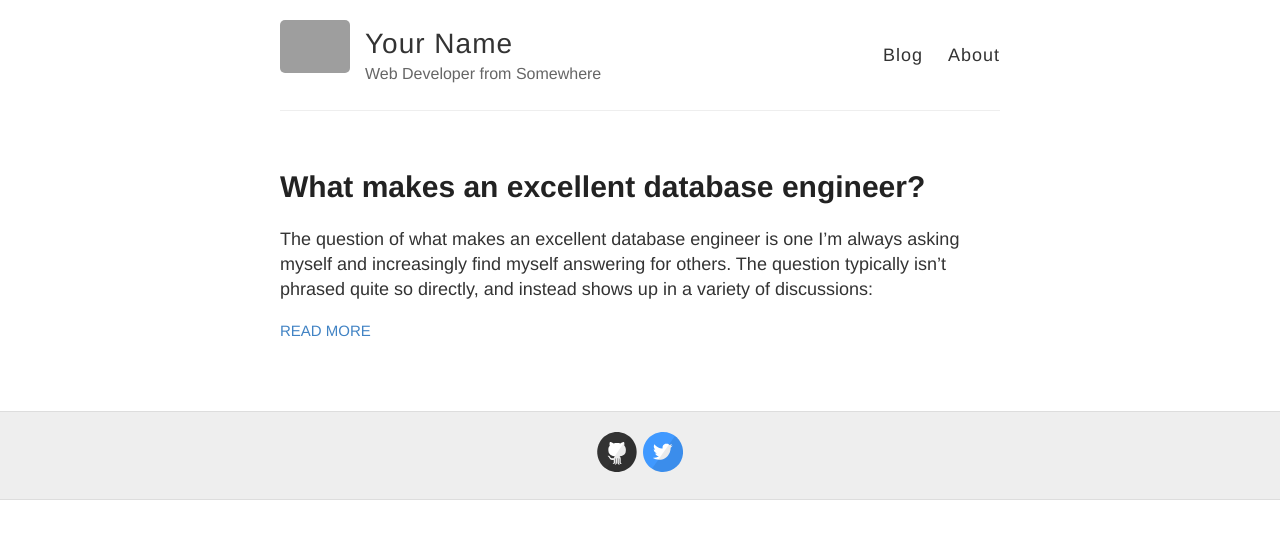
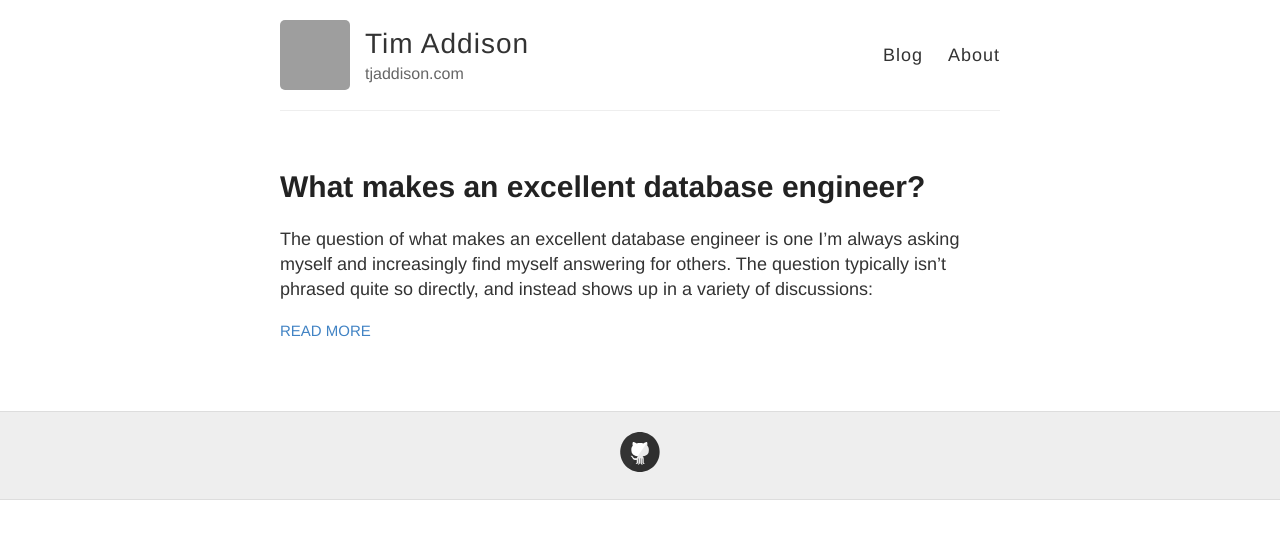
Before and after one commit to taddison/tjaddison.com, a Jekyll site: the page built from index.html, in a window 1280 px wide. Shown: the top 539 px of the page. Built offline with Jekyll 4.4.1, drawn with Linux system fonts in a browser that asks for light colours; grey boxes are pictures that could not be loaded.

Commit message:
Update config settings

```diff
--- a/_config.yml
+++ b/_config.yml
@@ -3,13 +3,13 @@
 #
 
 # Name of your site (displayed in the header)
-name: Your Name
+name: Tim Addison
 
 # Short bio or description (displayed in the header)
-description: Web Developer from Somewhere
+description: tjaddison.com
 
 # URL of your avatar or profile pic (you could use your GitHub profile pic)
-avatar: https://raw.githubusercontent.com/barryclark/jekyll-now/master/images/jekyll-logo.png
+avatar: https://avatars0.githubusercontent.com/u/2743558
 
 #
 # Flags below are optional
@@ -21,16 +21,15 @@ footer-links:
   email:
   facebook:
   flickr:
-  github: barryclark/jekyll-now
+  github: taddison
   instagram:
   linkedin:
   pinterest:
   rss: # just type anything here for a working RSS icon
-  twitter: jekyllrb
+  twitter:
   stackoverflow: # your stackoverflow profile, e.g. "users/50476/bart-kiers"
   youtube: # channel/<your_long_string> or user/<user-name>
   googleplus: # anything in your profile username that comes after plus.google.com/
-
 
 # Enter your Disqus shortname (not your username) to enable commenting on posts
 # You can find your shortname on the Settings page of your Disqus account
@@ -41,13 +40,13 @@ google_analytics:
 
 # Your website URL (e.g. http://barryclark.github.io or http://www.barryclark.co)
 # Used for Sitemap.xml and your RSS feed
-url:
+url: http://tjaddison.com
 
 # If you're hosting your site at a Project repository on GitHub pages
 # (http://yourusername.github.io/repository-name)
 # and NOT your User repository (http://yourusername.github.io)
 # then add in the baseurl here, like this: "/repository-name"
-baseurl: ""
+baseurl: "/tjaddison.com"
 
 #
 # !! You don't need to change any of the configuration flags below !!
```
